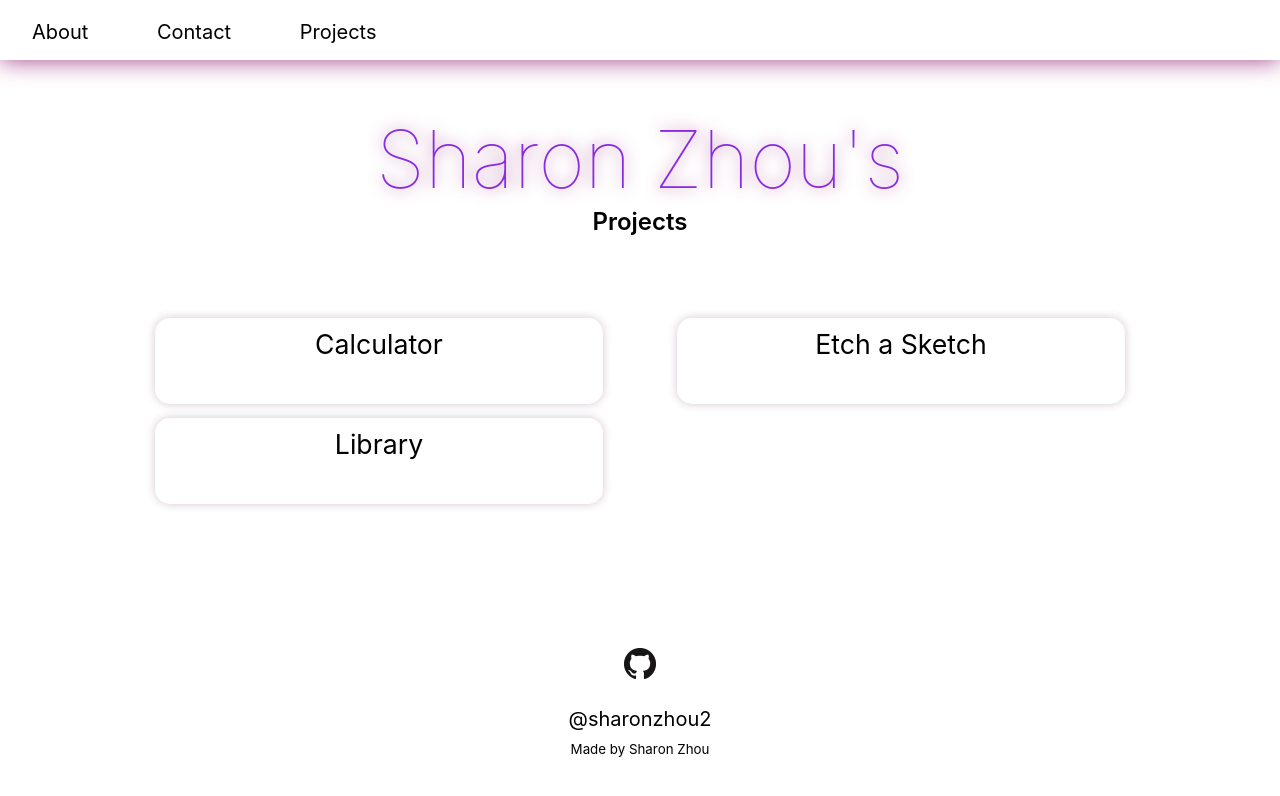
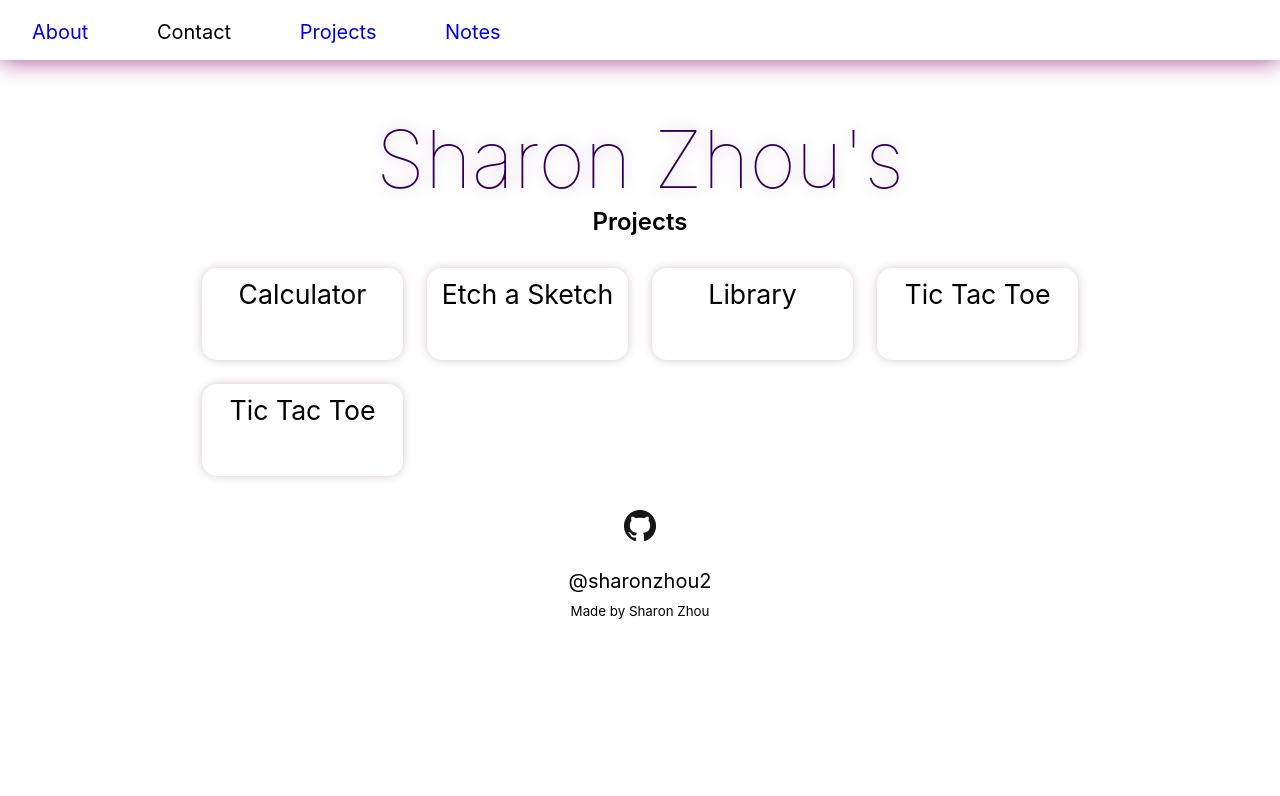
Before and after one commit to sharonzhou2/sharonzhou2.github.io, a plain HTML site: page index.html in a window 1280 px wide. Drawn offline with Linux system fonts and the light colour scheme.

Commit message:
Updated website

```diff
--- a/index.html
+++ b/index.html
@@ -10,9 +10,10 @@
 <body>
     <nav>
         <ul>
-            <a><li>About</li></a>
+            <a href="about.html"><li>About</li></a>
             <a><li>Contact</li></a>
-            <a><li>Projects</li></a>
+            <a href="index.html"><li>Projects</li></a>
+            <a href="notes.html"><li>Notes</li></a>
 
         </ul>
     </nav>
@@ -22,6 +23,9 @@
         <a href="https://sharonzhou2.github.io/Calculator/"><div class="projA">Calculator</div></a>
         <a href="https://sharonzhou2.github.io/Etch-A-Sketch/"><div class="projB">Etch a Sketch</div></a>
         <a href="https://sharonzhou2.github.io/library/"><div class="projC">Library</div></a>
+        <a href="https://sharonzhou2.github.io/tic-tac-toe/"><div class="projC">Tic Tac Toe</div></a>
+        <a href="https://sharonzhou2.github.io/tic-tac-toe/"><div class="projC">Tic Tac Toe</div></a>
+
     </div>
 
     <div class="githubLink">
--- a/style.css
+++ b/style.css
@@ -10,9 +10,13 @@ h1 {
     margin-top: 50px;
     font-size: 60pt;
     font-weight: 100;
-    color: blueviolet;
-    text-shadow: 0px 0px 15px rgb(160, 60, 135);
+    color: rgb(45, 1, 87);
+    text-shadow: 0px 0px 15px rgb(209, 177, 214);
+    animation-duration: 5s;
+    animation-direction: reverse;
 }
+
+
 h2 {
     text-align: center;
     font-weight: 600;
@@ -41,14 +45,18 @@ nav {
 
 .container {
     display: grid;
-    grid-template-columns: 40% 40%;
-    grid-template-rows: 30% 30%;
-    column-gap: 10px;
-    row-gap: 10px;
+    /* grid-template-columns: 40% 40%; */
+    grid-template-columns: repeat(4, 1fr);
+    width: 900px;
+    /* grid-template-rows: 30% 30%; */
+    /* column-gap: 10px; */
+    row-gap: 20px;
     margin-top: 50px;
-    justify-content: center;
+    margin: auto;
+    /* background-color: blanchedalmond; */
+    /* justify-content: center; */
     /* border: 2px solid black; */
-    height: 300px;
+    /* height: 300px; */
 }
 a {
     margin: 12px;
@@ -59,7 +67,8 @@ a > div {
     height: 100%;
     border-radius: 15px;
     text-align: center;
-    margin: 20px;
+    margin-top: 20px;
+    /* margin: 20px; */
     font-size: 20pt;
     padding: 10px;
     text-decoration: none;
@@ -73,18 +82,8 @@ a:hover, a:visited, a:link, a:active
 a > div:hover {
     background-color: rgb(233, 222, 236);
 }
-.projA  {
-    grid-column: 1/2;
-    grid-row: 1/3;
 
 
-    /* border: 2px solid black; */
-}
-
-.projB  {
-    grid-column: 2/2;
-    grid-row: 1/3;
-}
 .githubLink {
     margin-top: 50px;
     display: flex;
@@ -104,8 +103,3 @@ a > div:hover {
     font-size: 10pt;
     margin-top: 10px;
 }
-
-.projC  {
-    grid-column: 1/2;
-    grid-row: 2/3;
-}
```
Also changed, not shown: 1 other file.
